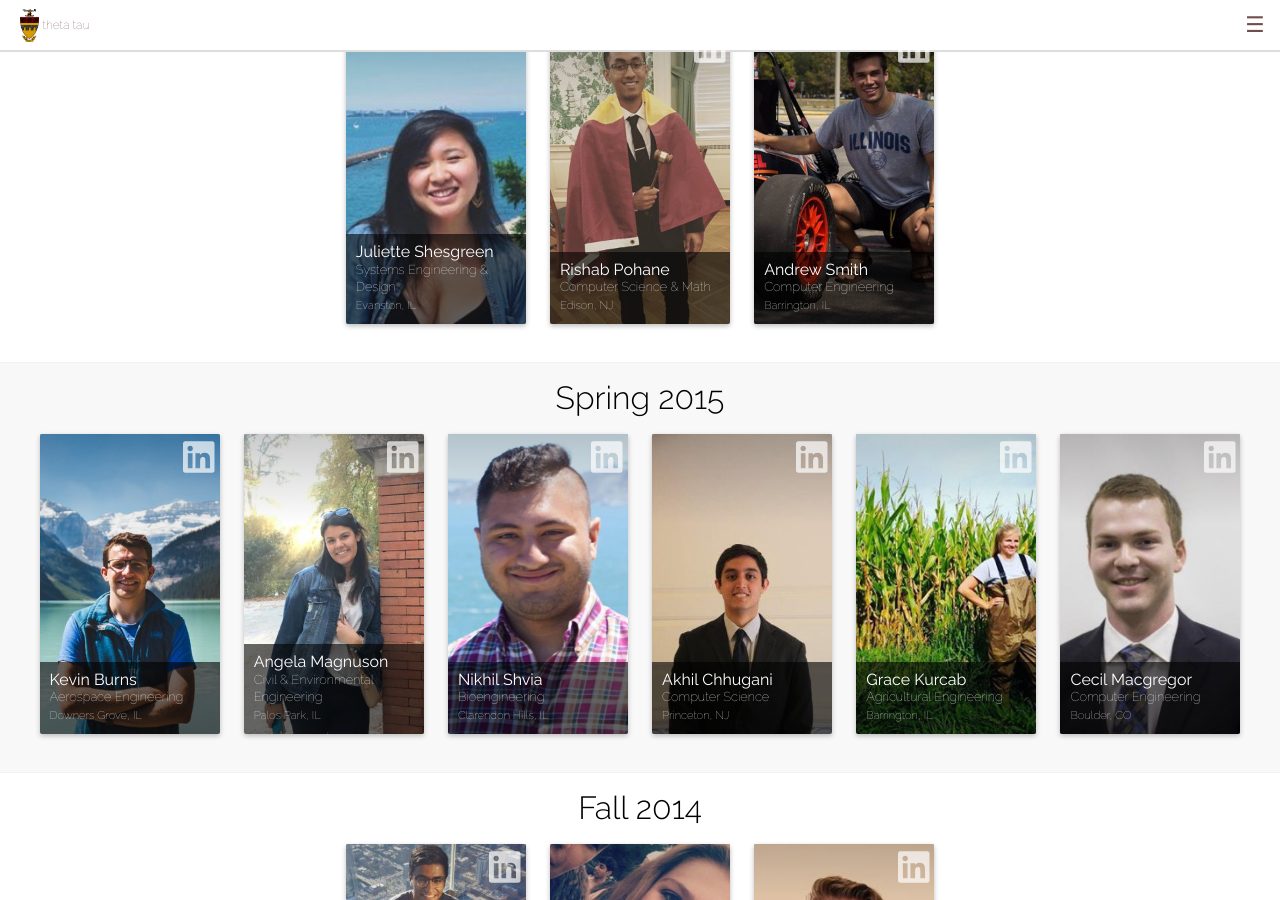
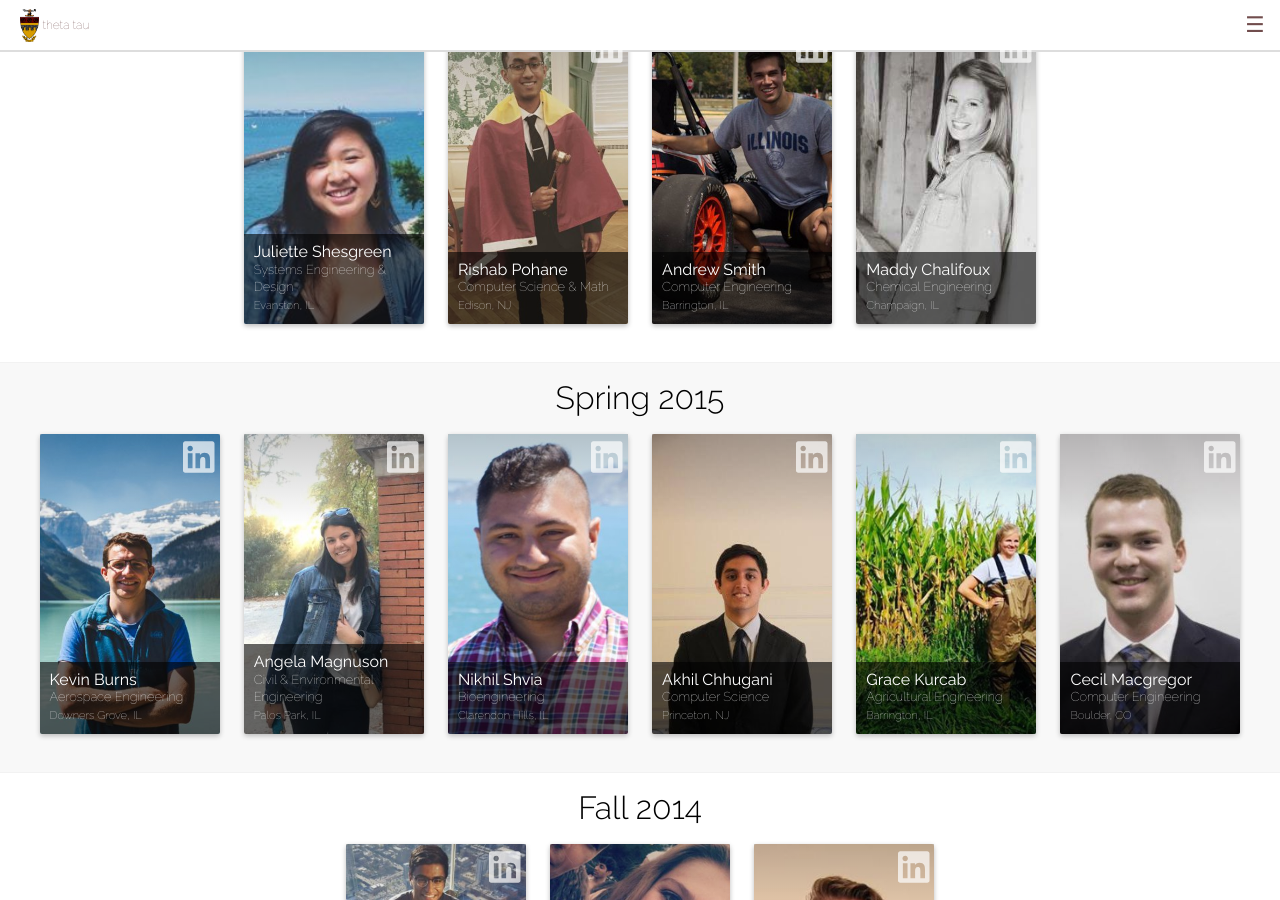
Before and after one commit to KappaThetaTau/kappathetatau.github.io, a Jekyll site: the page built from brothers.html, in a window 1280 px wide and 900 px high, scrolled down 4659 px. Built offline with Jekyll 4.4.1, drawn with Linux system fonts in a browser that asks for light colours; nearby versions of some CDN libraries.

Commit message:
Updated brothers

```diff
--- a/_data/members.yml
+++ b/_data/members.yml
@@ -294,6 +294,11 @@ classes:
     major: Computer Engineering
     name: Andrew Smith
     picture: andrew_smith.jpg
+  - hometown: Champaign, IL
+    linkedin: https://www.linkedin.com/in/madeleine-chalifoux/
+    major: 'Chemical Engineering '
+    name: Maddy Chalifoux
+    picture: maddy_chalifoux.jpg
 - Spring 2015:
   - hometown: Downers Grove, IL
     linkedin: https://www.linkedin.com/in/kjburns2/
--- a/scripts/Theta Tau Website Brother Info.csv
+++ b/scripts/Theta Tau Website Brother Info.csv
@@ -66,3 +66,4 @@ Timestamp,Email Address,Pledge Class,Full Name (ie. Dylan Huang),Major (ie. Comp
 3/1/2018 3:59:28,ijh2@illinois.edu,Fall 2016,Isaac Husemann,Mechanical Engineering,"La Grange Park, IL",http://www.linkedin.com/in/ihusemann,https://drive.google.com/open?id=1XX-kFNZFv73d-TXRNHEqfmjOCqSJSlX-
 3/1/2018 17:36:02,mmukhil@gmail.com,Fall 2017,Mukhil Murugasamy,Computer Science,"Huntley, IL",https://www.linkedin.com/in/mukhilm/,https://drive.google.com/open?id=1442k1GzPKptkrRaBYKfShAr5CAVuONCD
 3/1/2018 23:58:02,tr2@illinois.edu,Fall 2017,Tanvi Raja,Computer Science and Statistics,"Fremont, CA",https://www.linkedin.com/in/tanviraja/,https://drive.google.com/open?id=1sRss37UxHdk70l9gLaOpMhB9B6sYiJgh
+3/3/2018 7:44:23,chalifx2@illinois.edu,Fall 2015,Maddy Chalifoux,Chemical Engineering ,"Champaign, IL",https://www.linkedin.com/in/madeleine-chalifoux/,https://drive.google.com/open?id=1xqowU7R17iyl9ju3wuQUgunq8YC8MfjN
```
Also changed, not shown: assets/imgs/brothers/maddy_chalifoux.jpg (added).
